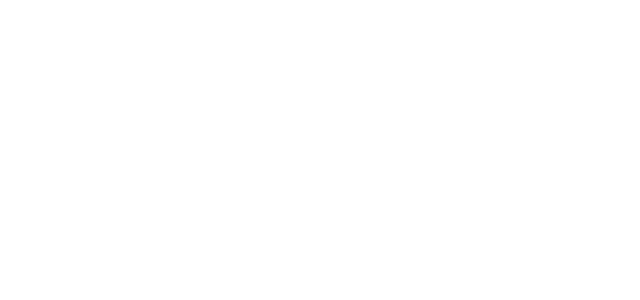
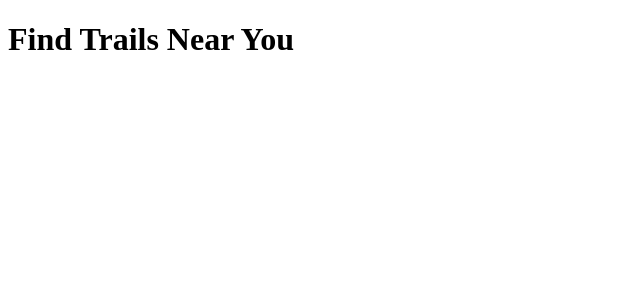
Before and after one commit to mmbmf1/trail-buddy, a Next.js app: page / in a window 1280 px wide. Shown: the top 300 px of the page, without its empty margins (0-640 px from the left). Built offline with nearby package versions, Linux system fonts and the light colour scheme.

Commit message:
initial commit;

```diff
--- a/src/pages/index.jsx
+++ b/src/pages/index.jsx
@@ -1,64 +1,25 @@
 import Head from 'next/head'
 
-export default function Home() {
+const Home = (props) => {
   return (
     <div>
       <Head>
         <title>Trail Buddy</title>
         <link rel="icon" href="/sign.ico" />
+        <meta property="og:title" content="Trail Buddy" />
+        <meta
+          property="og:image"
+          content="https://github.com/mmbmf1/api-hack/blob/master/images/landing_page.jpg?raw=true"
+        />
+        <meta property="og:description" content="Trail Buddy" />
+        <meta property="og:url" content="https://mmbmf1.github.io/api-hack/" />
       </Head>
 
-      <main>
-        {/* <h1 className={styles.title}>
-          Welcome to <a href="https://nextjs.org">Next.js!</a>
-        </h1>
-
-        <p className={styles.description}>
-          Get started by editing{' '}
-          <code className={styles.code}>pages/index.js</code>
-        </p>
-
-        <div className={styles.grid}>
-          <a href="https://nextjs.org/docs" className={styles.card}>
-            <h3>Documentation &rarr;</h3>
-            <p>Find in-depth information about Next.js features and API.</p>
-          </a>
-
-          <a href="https://nextjs.org/learn" className={styles.card}>
-            <h3>Learn &rarr;</h3>
-            <p>Learn about Next.js in an interactive course with quizzes!</p>
-          </a>
-
-          <a
-            href="https://github.com/vercel/next.js/tree/master/examples"
-            className={styles.card}
-          >
-            <h3>Examples &rarr;</h3>
-            <p>Discover and deploy boilerplate example Next.js projects.</p>
-          </a>
-
-          <a
-            href="https://vercel.com/import?filter=next.js&utm_source=create-next-app&utm_medium=default-template&utm_campaign=create-next-app"
-            className={styles.card}
-          >
-            <h3>Deploy &rarr;</h3>
-            <p>
-              Instantly deploy your Next.js site to a public URL with Vercel.
-            </p>
-          </a>
-        </div> */}
-      </main>
-
-      {/* <footer className={styles.footer}>
-        <a
-          href="https://vercel.com?utm_source=create-next-app&utm_medium=default-template&utm_campaign=create-next-app"
-          target="_blank"
-          rel="noopener noreferrer"
-        >
-          Powered by{' '}
-          <img src="/vercel.svg" alt="Vercel Logo" className={styles.logo} />
-        </a>
-      </footer> */}
+      <div>
+        <h1>Find Trails Near You</h1>
+      </div>
     </div>
   )
 }
+
+export default Home
```
